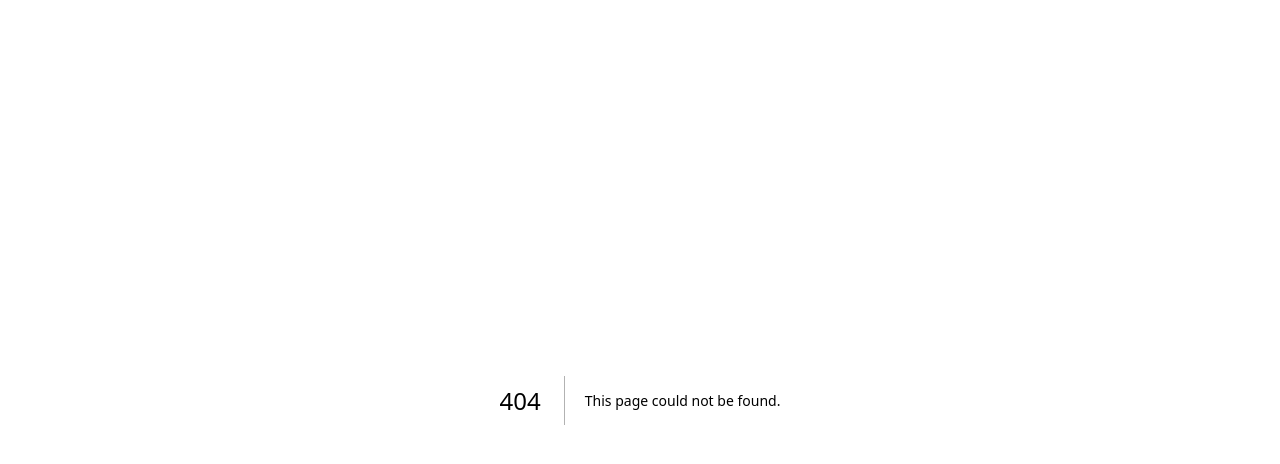
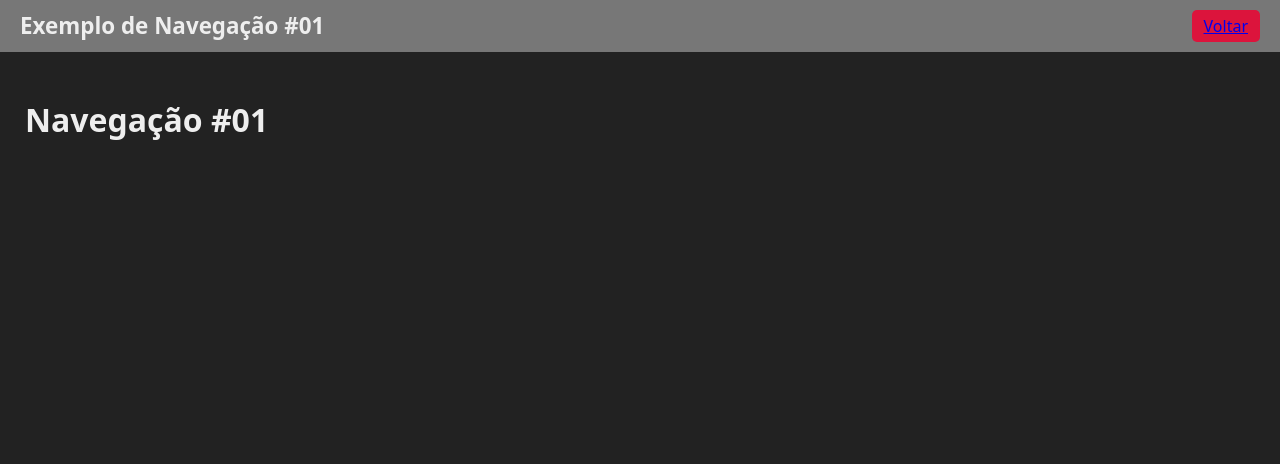
Before and after one commit to Ricardo-Lucena-Clear/Project-Registration-Integration-with-Database, a Next.js app: page /navegacao in a window 1280 px wide. Before the commit this address had no page. Shown: the top 464 px of the page. Built offline with nearby package versions, Linux system fonts and the light colour scheme.

Commit message:
Simple Navigation

```diff
--- a/src/pages/index.jsx
+++ b/src/pages/index.jsx
@@ -13,6 +13,7 @@
             <Navegador texto="Estiloso" destino="/estiloso" />
             <Navegador texto="Exemplo" destino="/exemplo" color="green"/>
             <Navegador texto="jsx" destino="/jsx" color= "crimson"/>
+            <Navegador texto="Navegação #01" destino="/navegacao/" color="yellow" />
 
         </div>
     )
--- /dev/null
+++ b/src/pages/navegacao/index.jsx
@@ -0,0 +1,9 @@
+import Layout from "@/components/Layout"
+
+export default function Navegacao() {
+    return (
+        <Layout titulo="Exemplo de Navegação #01">
+            <h1>Navegação #01</h1>
+        </Layout>
+    )
+}
```
